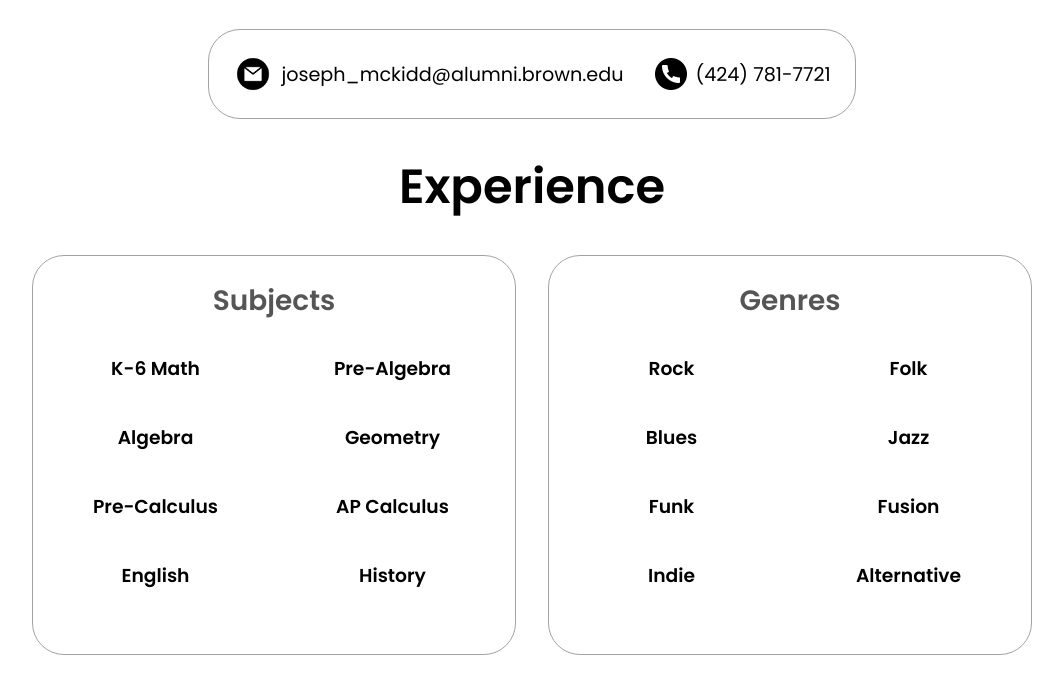
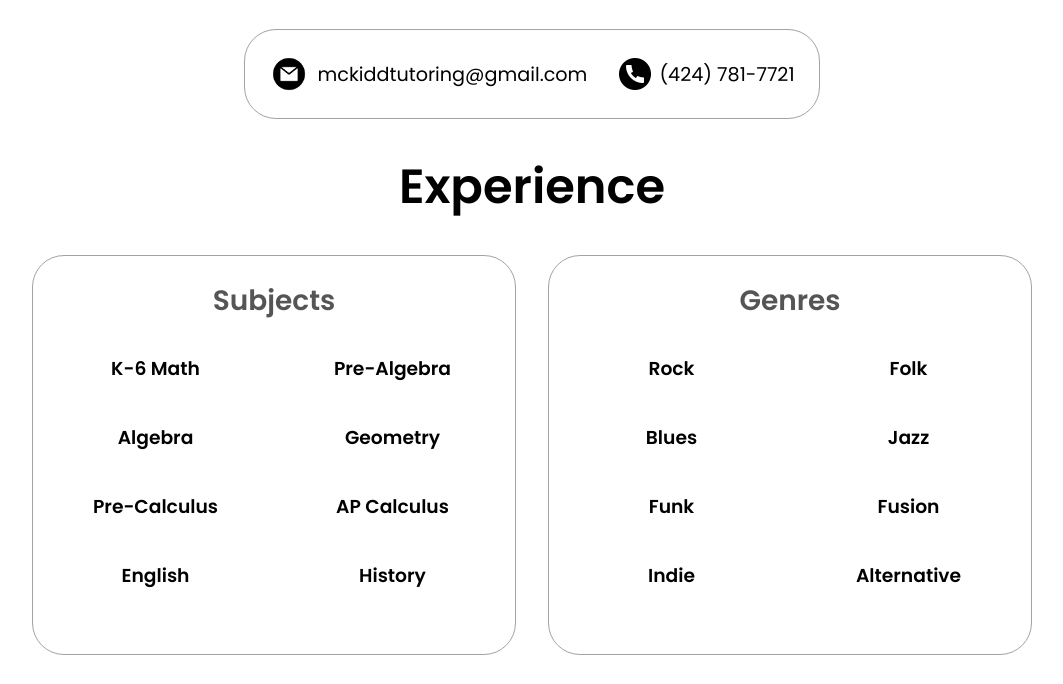
Before and after one commit to jmckidd/jmckidd.github.io, a plain HTML site: page index.html in a window 1280 px wide. Shown: the part 971-1655 px from the top of the page, without its empty margins (108-1171 px from the left). Drawn offline with Linux system fonts and the light colour scheme; a script that the page names is missing.

Commit message:
Update index.html

```diff
--- a/index.html
+++ b/index.html
@@ -58,7 +58,7 @@
             alt="Email icon"
             class="icon contact-icon email-icon"
           />
-          <p><a href="mailto:joseph_mckidd@alumni.brown.edu">joseph_mckidd@alumni.brown.edu</a></p>
+          <p><a href="mailto:mckiddtutoring@gmail.com">mckiddtutoring@gmail.com</a></p>
         </div>
         <div class="contact-info-container">
           <img
```
